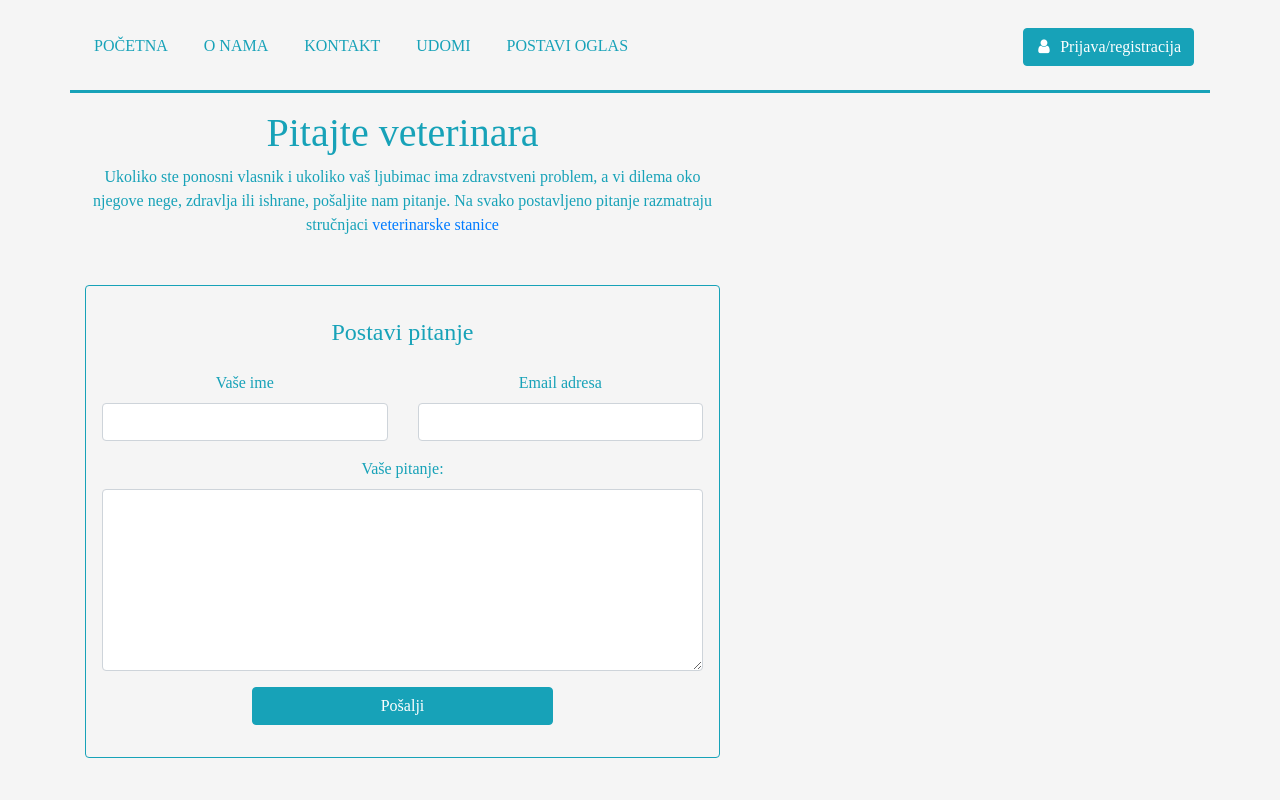
After one commit to Kalember/zavrsni, a PHP site: page /pitaj-veterinara.html in a window 1280 px wide. The commit adds this page. Run offline with PHP 8.4, Linux system fonts and the light colour scheme.

Commit message:
izmene
-dodate stranice (pitaj veterinara, veterinarske stanice)
-napravljen poseban fajl za navigaciju koja se poziva na svakoj stranici pomocu JS
-uradjene izmene na pocetnoj strani
-napravljen predlog POPup - za prijavu/registraciju
-fajl mailer.php za kontakt formu pitaj veterinara - forma funkcionise ne izbacuje nikakvu gresku ali test mejlovi nisu stigli (mozda zbog localhosta)

```diff
--- /dev/null
+++ b/navigacija.html
@@ -0,0 +1,212 @@
+<div class="container  mt-1 p-0">
+    <div class="row mx-auto ">
+        <div class="col-12 p-0">
+            <nav class="navbar navbar-expand-lg navigacija">
+                <button class="navbar-toggler custom-toggler navbar-dark" type="button" data-toggle="collapse"
+                    data-target="#myNavbar">
+                    <span class="navbar-toggler-icon navbar-dark"></span>
+                </button>
+                <div class="collapse navbar-collapse" id="myNavbar">
+                    <ul class="navbar-nav mt-lg-0 ">
+                        <li class="nav-item active ">
+                            <a class="nav-link text-info efe" href="index.html">POČETNA</a>
+                        </li>
+                        <li class="nav-item">
+                            <a class="nav-link text-info efe" href="#">O NAMA</a>
+                        </li>
+                        <li class="nav-item">
+                            <a class="nav-link text-info efe" href="#">KONTAKT</a>
+                        </li>
+                        <li class="nav-item">
+                            <a class="nav-link text-info efe" href="#">UDOMI</a>
+                        </li>
+                        <li class="nav-item">
+                            <a class="nav-link text-info efe" href="#">POSTAVI OGLAS</a>
+                        </li>
+                    </ul>
+                </div>
+                <div class="text-center nav navbar-nav navbar-right">
+                    <a href="" class="btn btn-info btn-rounded my-3" data-toggle="modal" data-target="#modalLRForm"><i
+                            class="fa fa-fw fa-user pr-1"></i>
+                        Prijava/registracija</i></a>
+                </div>
+                <!--prijava/registracija-->
+                <div class="modal fade" id="modalLRForm" tabindex="-1" role="dialog" aria-labelledby="myModalLabel"
+                    aria-hidden="true">
+                    <div class="modal-dialog cascading-modal" role="document">
+                        <div class="modal-content">
+                            <div class="modal-c-tabs">
+                                <ul class="nav nav-pills nav-justified bg-info m-2" role="tablist">
+                                    <li class="w-50 text-center m-0 tabslink ">
+                                        <a class="nav-link navl h5 m-0" data-toggle="tab" href="#panel1" role="tab"><i
+                                                class="fa fa-sign-in" aria-hidden="true"></i>
+                                            Prijava</a>
+                                    </li>
+                                    <li class="w-50 text-center tabslink h5 m-0">
+                                        <a class="nav-link navl m-0" data-toggle="tab" href="#panel8" role="tab"
+                                            id="registracija"><i class="fa fa-user-plus"></i>
+                                            Registracija</a>
+                                    </li>
+                                </ul>
+                                <!--paneli-->
+                                <div class="tab-content">
+                                    <!--Panel 1-->
+                                    <div class="tab-pane fade in show active" id="panel1" role="tabpanel">
+                                        <div class="modal-body mb-1">
+                                            <div class="input-group p-2">
+                                                <label data-error="wrong" data-success="right"
+                                                    for="modalLRInput10">Ukoliko imate registrovan nalog prijavite
+                                                    se sa email adresom.</label>
+                                                <br>
+                                                <div class="input-group-append w-100">
+                                                    <span class="input-group-text m-0 bg-info rounded"
+                                                        style="color: white"><i class="fa fa-envelope"
+                                                            aria-hidden="true"></i></span>
+                                                    <input type="email" id="modalLRInput10"
+                                                        class="form-control validate" placeholder="example@example.com">
+                                                </div>
+                                            </div>
+                                            <div class="input-group p-2">
+                                                <label data-error="wrong" data-success="right"
+                                                    for="modalLRInput11">Unesite vašu lozinku</label>
+                                                <br>
+                                                <div class="input-group-append w-100">
+                                                    <span class="input-group-text m-0 bg-info rounded"
+                                                        style="color: white"><i class="fa fa-key"
+                                                            aria-hidden="true"></i></span>
+                                                    <input type="password" id="modalLRInput11"
+                                                        class="form-control validate" placeholder="***********">
+                                                </div>
+                                            </div>
+                                            <div class="text-center mt-2">
+                                                <button class="btn btn-info">Prijava<i
+                                                        class="fa fa-sign-in ml-1"></i></button>
+                                            </div>
+                                        </div>
+                                        <!--Footer-->
+                                        <div class="modal-footer m-2">
+                                            <div class="options text-center text-md-left mt-1">
+                                                <p>Nemaš nalog? <a data-toggle="tab" href="#panel8" role="tab"
+                                                        class="blue-text">Registruj se.</a></p>
+                                                <p>Zaboravljena lozinka? <a href="#pwdModal" data-toggle="modal"
+                                                        data-dismiss="modal" data-target="#pwdModal"
+                                                        class="blue-text">Resetuj lozinku.</a>
+                                                </p>
+                                            </div>
+                                            <button type="button" class="btn btn-outline-info waves-effect ml-auto"
+                                                data-dismiss="modal">Izađi</button>
+                                        </div>
+
+                                    </div>
+                                    <!--/Panel 1-->
+                                    <!--Panel 8-->
+                                    <div class="tab-pane fade" id="panel8" role="tabpanel">
+                                        <div class="modal-body">
+                                            <div class="input-group p-2">
+                                                <label data-error="wrong" data-success="right"
+                                                    for="modalLRInput12">Unesite korisničko ime</label>
+                                                <br>
+                                                <div class="input-group-append w-100 mb-3 ">
+                                                    <span class="input-group-text m-0 bg-info rounded"
+                                                        style="color: white"><i class="fa fa-user"
+                                                            aria-hidden="true"></i></span>
+                                                    <input type="text" id="modalLRInput12" class="form-control validate"
+                                                        placeholder="Unesite vaše korisničko ime">
+                                                </div>
+                                                <br>
+                                                <label data-error="wrong" data-success="right"
+                                                    for="modalLRInput12">Unesite vašu email adresu</label>
+                                                <div class="input-group-append w-100 mb-3">
+                                                    <span class="input-group-text m-0 bg-info rounded"
+                                                        style="color: white"><i
+                                                            class="fa fa-envelope prefix"></i></span>
+                                                    <input type="email" id="modalLRInput12"
+                                                        class="form-control validate" placeholder="example@example.com">
+                                                </div>
+                                                <label data-error="wrong" data-success="right"
+                                                    for="modalLRInput13">Unesi lozinku</label>
+                                                <div class="input-group-append w-100 mb-3">
+                                                    <span class="input-group-text m-0 bg-info rounded"
+                                                        style="color: white"><i class="fa fa-key prefix"></i></span>
+                                                    <input type="password" id="modalLRInput13"
+                                                        class="form-control validate" placeholder="********">
+                                                </div>
+                                                <label data-error="wrong" data-success="right"
+                                                    for="modalLRInput14">Ponovo unesi lozinku</label>
+                                                <div class="input-group-append w-100 mb-3">
+                                                    <span class="input-group-text m-0 bg-info rounded"
+                                                        style="color: white"><i class="fa fa-key prefix"></i></span>
+                                                    <input type="password" id="modalLRInput14"
+                                                        class="form-control validate" placeholder="********">
+                                                </div>
+                                            </div>
+                                            <div class="text-center form-sm mt-2">
+                                                <button class="btn btn-info">Registruj se<i
+                                                        class="fa fa-sign-in ml-2"></i></button>
+                                            </div>
+
+                                        </div>
+                                        <!--Footer-->
+                                        <div class="modal-footer m-2">
+                                            <div class="options text-right">
+                                                <p class="pt-1">Već imaš nalog<a href="#panel1" role="tab"
+                                                        data-toggle="tab" class="blue-text ml-1">Prijavi se</a></p>
+                                            </div>
+                                            <button type="button" class="btn btn-outline-info waves-effect ml-auto"
+                                                data-dismiss="modal">Izađi</button>
+                                        </div>
+                                    </div>
+                                    <!--/.Panel 8-->
+                                </div>
+
+                            </div>
+                        </div>
+
+
+                    </div>
+                </div>
+        </div>
+        <!--/kraj prijave -->
+    </div>
+    <!--Zaboravljena lozinka-->
+    <div id="pwdModal" class="modal fade" tabindex="-1" role="dialog" aria-hidden="true">
+        <div class="modal-dialog">
+            <div class="modal-content p-2">
+                <div class="modal-header text-center">
+                    <p class="h3 mx-auto ">Problemi u toku prijave?</p>
+                </div>
+                <div class="modal-body">
+                    <div class="col-md-12">
+                        <div class="panel panel-default">
+                            <div class="panel-body">
+                                <div class="text-center">
+                                    <p>Da resetuješ lozinku, upiši e-mail koji koristiš za
+                                        prijavu</p>
+                                    <div class="panel-body">
+                                        <fieldset>
+                                            <div class="form-group">
+                                                <input class="form-control validate" placeholder="example@example.rs"
+                                                    name="email" type="email">
+                                            </div>
+                                            <input class="btn btn-lg btn-primary btn-block" value="Nastavi"
+                                                type="submit">
+                                        </fieldset>
+                                    </div>
+                                </div>
+                            </div>
+                        </div>
+                    </div>
+                </div>
+                <div class="modal-footer">
+                    <div class="col-md-12">
+                        <button class="btn" data-dismiss="modal" aria-hidden="true"> <a href="index.html"> Povratak
+                                na početnu stranu</a></button>
+                    </div>
+                </div>
+            </div>
+            </nav>
+        </div>
+    </div>
+</div>
+</div>
+</nav>
--- /dev/null
+++ b/pitaj-veterinara.html
@@ -0,0 +1,76 @@
+<!DOCTYPE html>
+<html lang="en">
+
+<head>
+    <meta charset="UTF-8">
+    <meta name="viewport" content="width=device-width, initial-scale=1.0">
+    <meta http-equiv="X-UA-Compatible" content="ie=edge">
+    <title>Document</title>
+    <link href="style.css" type="text/css" rel="stylesheet">
+    <!--Font-->
+    <link href="https://fonts.googleapis.com/css?family=Varela&display=swap" rel="stylesheet">
+    <link rel="stylesheet" href="https://cdnjs.cloudflare.com/ajax/libs/font-awesome/4.7.0/css/font-awesome.min.css">
+    <link rel="stylesheet" href="https://stackpath.bootstrapcdn.com/bootstrap/4.3.1/css/bootstrap.min.css"
+        integrity="sha384-ggOyR0iXCbMQv3Xipma34MD+dH/1fQ784/j6cY/iJTQUOhcWr7x9JvoRxT2MZw1T" crossorigin="anonymous">
+    <script src="https://ajax.googleapis.com/ajax/libs/jquery/3.4.1/jquery.min.js"></script>
+    <script src="form.js"></script>
+</head>
+
+<body>
+    <!--Navigacija pogledaj navigacija.html-->
+    <div id="navig"></div>
+    <script type="text/javascript">
+        $.get("navigacija.html", function (data) {
+            $("#navig").replaceWith(data);
+        });
+    </script>
+    <!--kraj navigacije-->
+    <!--postavi pitanje-->
+    <div class="container">
+        <div class="row">
+            <div class="col-md-7 col-md-offset-3 text-center text-info">
+                <p class="h1 mt-3 ">Pitajte veterinara</p>
+                <p>Ukoliko ste ponosni vlasnik i ukoliko vaš ljubimac ima zdravstveni problem, a vi dilema oko njegove
+                    nege, zdravlja ili ishrane, pošaljite nam pitanje.
+                    Na svako postavljeno pitanje razmatraju stručnjaci <a href="#">veterinarske stanice</a>
+                </p>
+                <div class="border border-info rounded p-3 mt-5">
+                    <p class="h4 p-3">Postavi pitanje</p>
+                    <form role="form" method="post" action="mailer.php">
+                        <div class="row">
+
+                            <div class="col-sm-6 form-group">
+                                <label for="name">
+                                    Vaše ime</label>
+                                <input type="text" class="form-control" id="name" name="name" required>
+                            </div>
+                            <div class="col-sm-6 form-group">
+                                <label for="email">
+                                    Email adresa</label>
+                                <input type="email" class="form-control" id="email" name="email" required>
+                            </div>
+                        </div>
+                        <div class="row">
+                            <div class="col-sm-12 form-group">
+                                <label for="message">Vaše pitanje:</label>
+                                <textarea class="form-control" type="textarea" name="message" id="message"
+                                    maxlength="6000" rows="7"></textarea>
+                            </div>
+                        </div>
+
+                        <div class="row">
+                            <div class="col-sm-12 form-group">
+                                <button type="submit" class="btn btn-info pull-center w-50">Pošalji</button>
+                            </div>
+                        </div>
+                    </form>
+                    <div id="success_message" style="width:100%; height:100%; display:none; "> <h3>Vaša poruka je uspešno poslata</h3> </div>
+                    <div id="error_message" style="width:100%; height:100%; display:none; "> <h3>Error</h3> Žao nam je, prilikom slanja pojavio se problem </div>
+                </div>
+            </div>
+        </div>
+    </div>
+
+</body>
+
+</html>
--- a/style.css
+++ b/style.css
@@ -1,13 +1,41 @@
 *{
-    font-family: 'Varela', sans-serif;
+    font-family: Roboto-Regular;
+}
+body{
+    background-color: whitesmoke!important;
 }
 .navigacija{
-    background-color: #7ee5ff;
-    border-bottom: solid 3px blue;
+    border-bottom: solid 3px #17a2b8;
 }
 .nav-link{
     color: white;
     margin-right: 20px;
+    text-decoration: none;
+}
+.efe::after {
+    content: '';
+    display: block;
+    width: 0;
+    height: 2px;
+    background: #17a2b8;
+    transition: width .3s;
+}
+.efe:hover::after {
+    width: 100%;
+    transition: width .3s;
+}
+.light-blue.darken-3 {
+    background-color: #0277bd!important;
+
+}
+.navl:hover{
+    background-color: darkblue;
+    color: white;
+}
+.input-group-text {
+    color: white !important;
+    border: 0 !important;
+    border-radius: 0.25rem 0 0 0.25rem !important;
 }
 /*Deo sa preporucenim linkovima*/
 .prep{
```
Also changed, not shown: other parts of style.css (+106 -6 lines), azili-sklonista-za-pse.html (added, +28 -0 lines), form.js (added, +63 -0 lines), index.html (+29 -37 lines), mailer.php (added, +53 -0 lines), veterinarske-stanice.html (added, +28 -0 lines).
